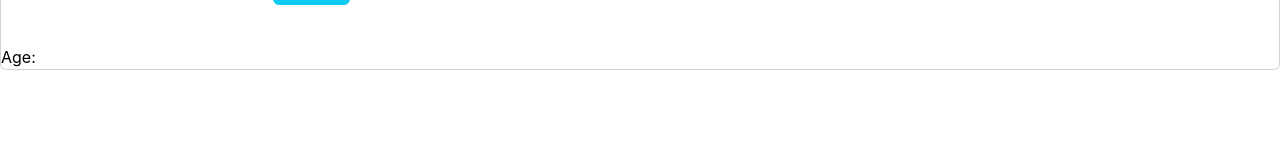
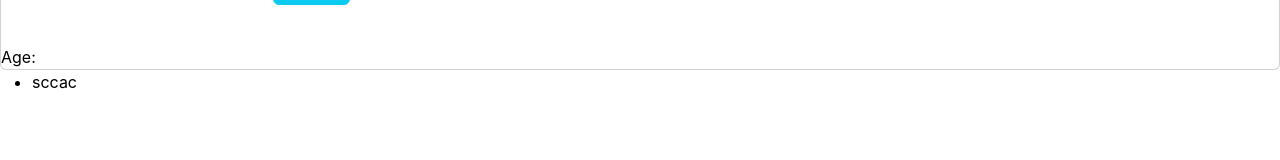
Before and after one commit to tron01/react_app, a React (Create React App) app: page / in a window 1280 px wide. Shown: the part 266-426 px from the top of the page. Built offline with nearby package versions, Linux system fonts and the light colour scheme.

Commit message:
list added

```diff
--- a/src/App.js
+++ b/src/App.js
@@ -1,5 +1,6 @@
 import Card from './components/card';
 import Form from './components/form';
+import List from './components/list';
 
 
 function App() {
@@ -10,6 +11,7 @@ function App() {
     <div>
       <Card />
       <Form onFormSubmit={onFormSubmit} />
+      <List />
     </div>
   );
 }
```
